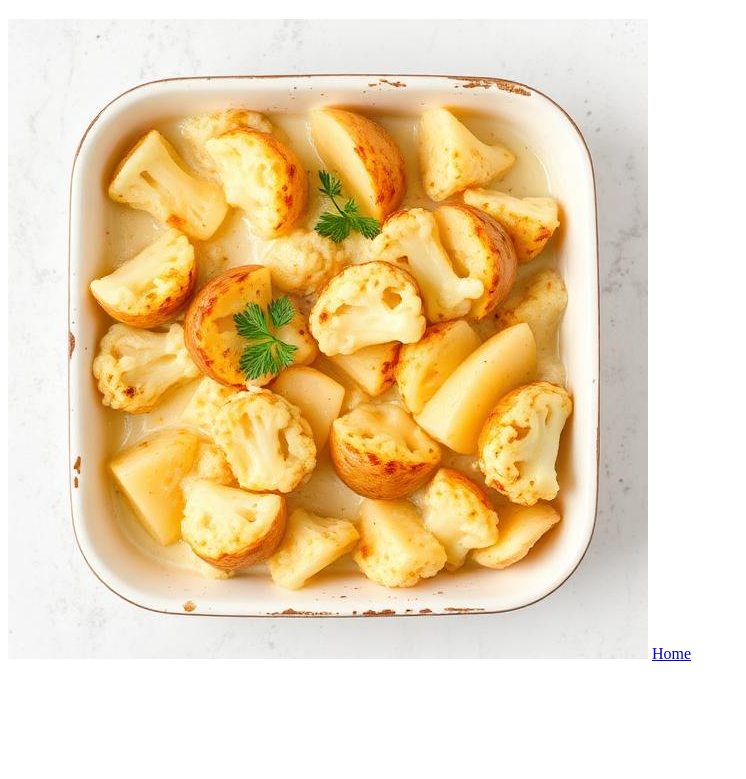
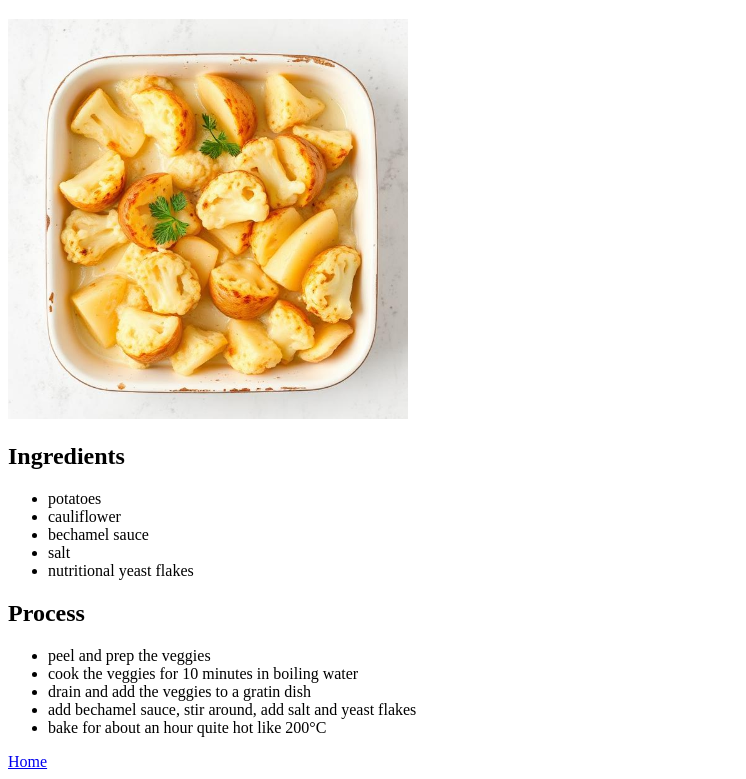
Before and after one commit to Slenkhar/odin-recipes, a plain HTML site: page recipes/gratin.html in a window 1280 px wide. Shown: the part 61-840 px from the top of the page, without its empty margins (0-746 px from the left). Before the commit the page ends 800 px from the top, so only its background shows below. Drawn offline with Linux system fonts and the light colour scheme.

Commit message:
Add ingredients and process to every recipe

```diff
--- a/recipes/gratin.html
+++ b/recipes/gratin.html
@@ -6,7 +6,43 @@
   </head>
   <body>
     <h1>Gratin Recipe</h1>
-    <img src="../images/gratin.jpeg" alt="a potato and cauliflower gratin cooked in a square dish">
-    <a href="../index.html">Home</a>
+    <img src="../images/gratin.jpeg" alt="a potato and cauliflower gratin cooked in a square dish" height="400">
+    <h2>Ingredients</h2>
+    <ul>
+      <li>
+        potatoes
+      </li>
+      <li>
+        cauliflower
+      </li>
+      <li>
+        bechamel sauce
+      </li>
+      <li>
+        salt
+      </li>
+      <li>
+        nutritional yeast flakes
+      </li>
+    </ul>
+    <h2>Process</h2>
+    <ul>
+      <li>
+        peel and prep the veggies
+      </li>
+      <li>
+        cook the veggies for 10 minutes in boiling water
+      </li>
+      <li>
+        drain and add the veggies to a gratin dish
+      </li>
+      <li>
+        add bechamel sauce, stir around, add salt and yeast flakes
+      </li>
+      <li>
+        bake for about an hour quite hot like 200°C
+      </li>
+    </ul>
+    <div><a href="../index.html">Home</a></div>
   </body>
 </html>
```
Also changed, not shown: recipes/pasta.html (+35 -2 lines), recipes/soup.html (+35 -2 lines).
